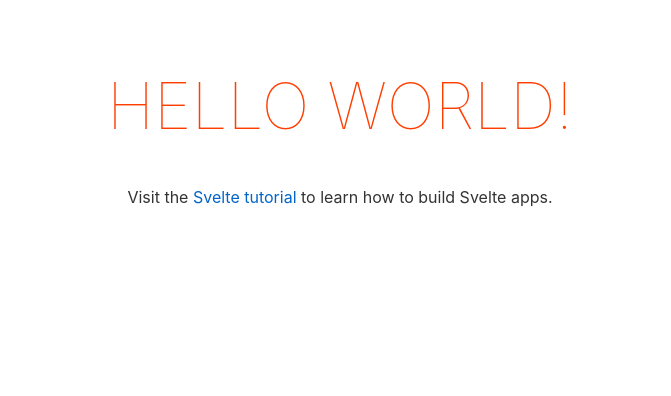
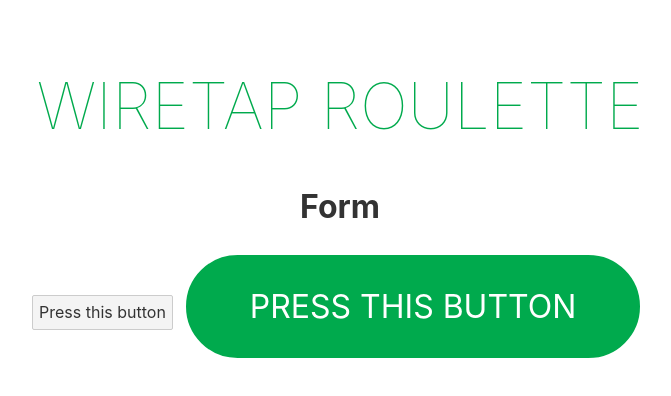
Before and after one commit to sveltejs/template, a Svelte app: page / in a window 1280 px wide. Shown: the top 396 px of the page, without its empty margins (300-971 px from the left). Built offline with nearby package versions, Linux system fonts and the light colour scheme.

Commit message:
Initial Button and beginning of Form

```diff
--- a/src/App.svelte
+++ b/src/App.svelte
@@ -1,11 +1,9 @@
 <script>
+  import Form from "./Form.svelte";
+  import Button from "./Button.svelte";
+
   export let name;
 </script>
-
-<main>
-	<h1>Hello {name}!</h1>
-	<p>Visit the <a href="https://svelte.dev/tutorial">Svelte tutorial</a> to learn how to build Svelte apps.</p>
-</main>
 
 <style>
   main {
@@ -16,7 +14,7 @@
   }
 
   h1 {
-		color: #ff3e00;
+    color: #00aa4d;
     text-transform: uppercase;
     font-size: 4em;
     font-weight: 100;
@@ -28,3 +26,13 @@
     }
   }
 </style>
+
+<main>
+  <h1>{name}</h1>
+
+  <!-- {#if !formData.done} -->
+  <Form />
+  <!-- {:else} -->
+  <Button />
+  <!-- {/if} -->
+</main>
--- /dev/null
+++ b/src/Button.svelte
@@ -0,0 +1,59 @@
+<script>
+  let commands = [
+    {
+      id: "1",
+      text: "Hey Google, do this thing - ",
+    },
+    {
+      id: "2",
+      text: "Hey Google, call your ex-boyfriend's mom's lawyer.",
+    },
+    {
+      id: "3",
+      text: "Hey Google, take me to the dark web.",
+    },
+  ];
+
+  let randomCommand = Math.floor(Math.random() * commands.length);
+  let clickedOnce = false;
+
+  function handleClick() {
+    clickedOnce = true;
+    randomCommand = Math.floor(Math.random() * commands.length);
+    console.log(commands[randomCommand]);
+  }
+</script>
+
+<style>
+  button {
+    background-color: #00aa4d;
+    border: 0.25em solid white;
+    border-radius: 5em;
+    color: white;
+    padding: 1em 2em;
+    text-align: center;
+    text-decoration: none;
+    display: inline-block;
+    font-size: 2em;
+    text-transform: uppercase;
+    transition-duration: 0.4s;
+  }
+
+  button:hover,
+  button:focus {
+    background-color: white;
+    border: 0.25em solid #00aa4d;
+    color: #00aa4d;
+    cursor: pointer;
+  }
+
+  h2 {
+    font-size: 3em;
+  }
+</style>
+
+{#if clickedOnce}
+  <h2>{commands[randomCommand].text}</h2>
+{/if}
+
+<button on:click={handleClick}> Press this button </button>
--- /dev/null
+++ b/src/Form.svelte
@@ -0,0 +1,7 @@
+<script>
+</script>
+
+<h1>Form</h1>
+<!-- <p>{name}</p> -->
+
+<button> Press this button </button>
--- a/src/main.js
+++ b/src/main.js
@@ -3,7 +3,7 @@ import App from './App.svelte';
 const app = new App({
 	target: document.body,
 	props: {
-		name: 'world'
+		name: 'Wiretap Roulette',
 	}
 });
 
```
Also changed, not shown: 1 other file (tests, documents, lock files or other folders). Lines whose indentation alone changed are shown as unchanged.
